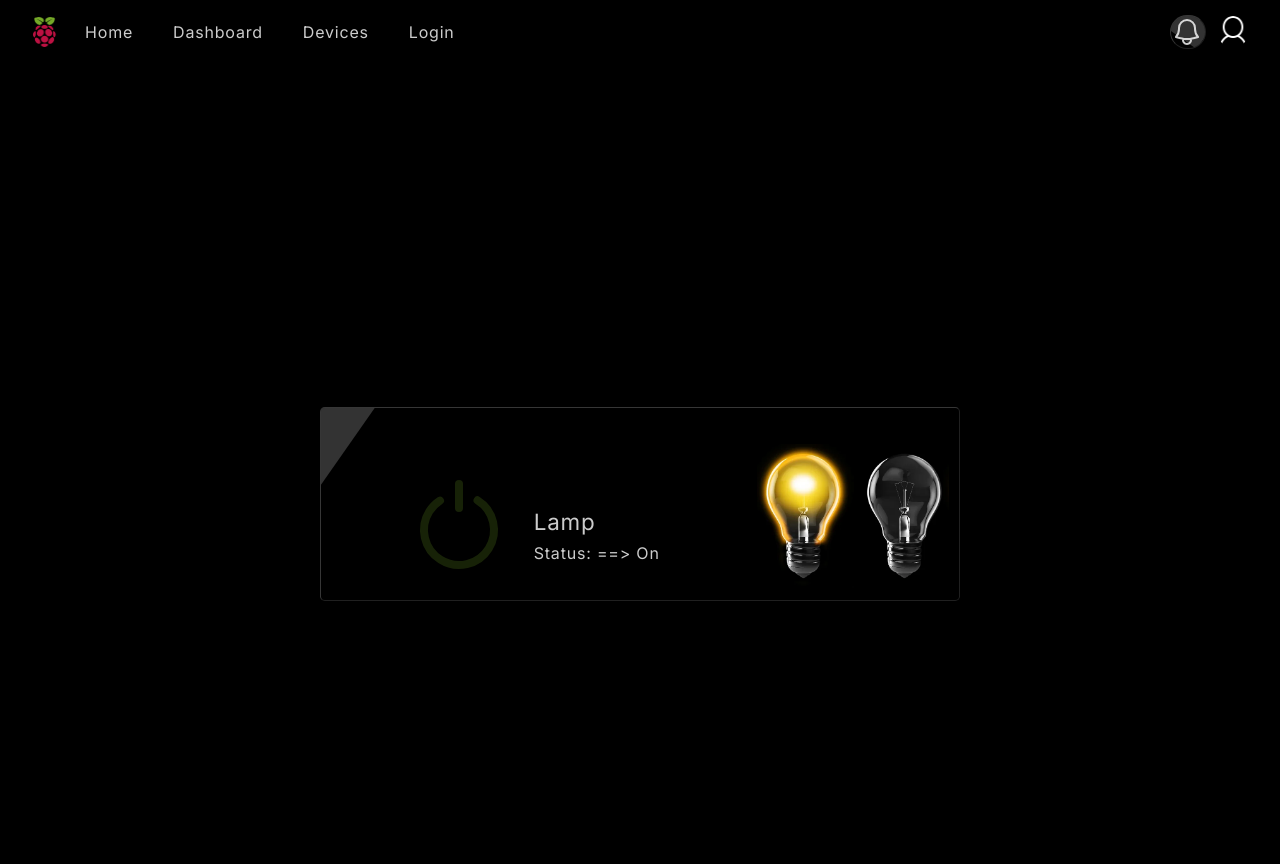
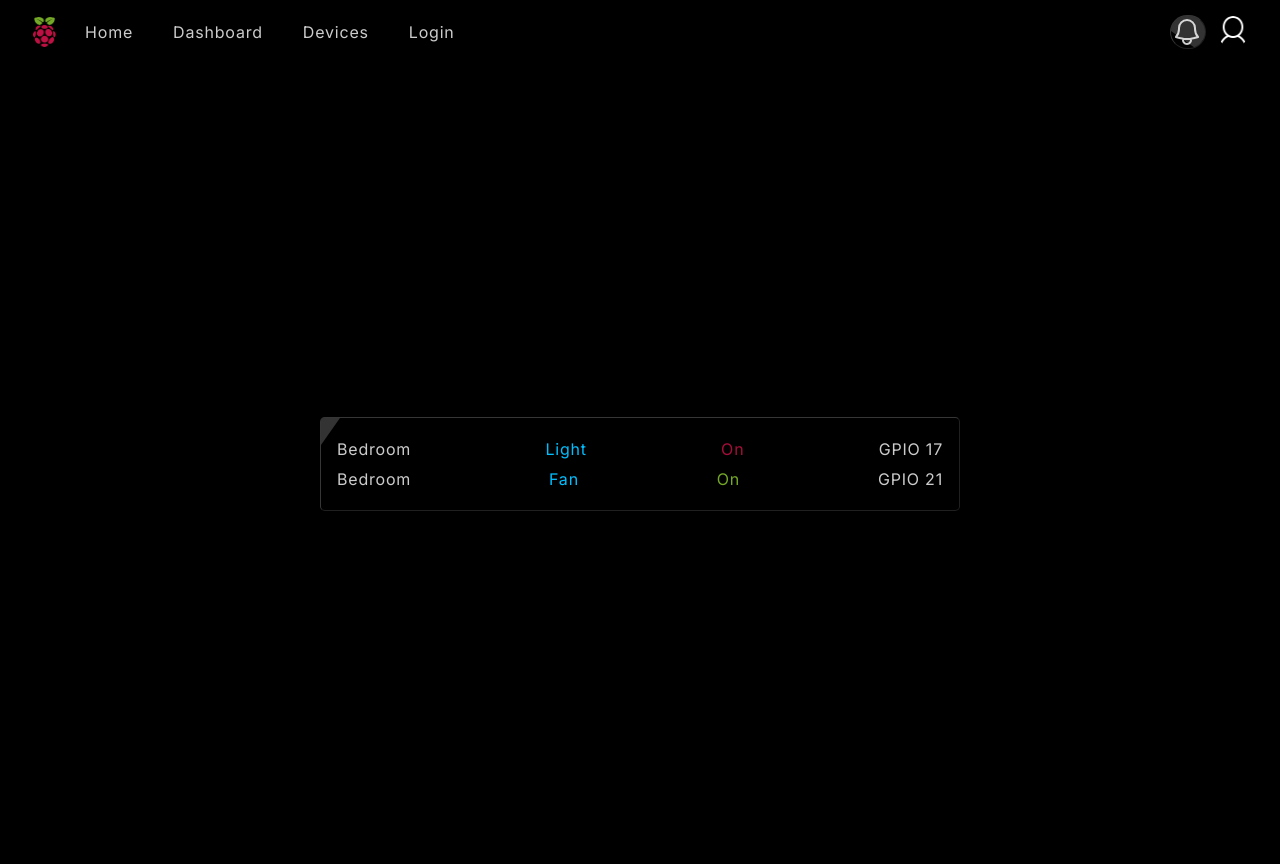
Before and after one commit to jeredjohn/rpi-home, a Flask app: template src/templates/devices/index.html in a window 1280 px wide. Run offline with Flask 2, Linux system fonts and the light colour scheme; the template is opened without the code that fills it: most values are stand-ins (such as "Sample title", 1, 10 or a date in 2020); grey boxes marked "Sample" are stand-in pictures; parts of the project's set-up code (start-up, migrations or seed data) failed here and were passed over; some libraries are stand-ins or nearby versions.

Commit message:
First working draft

```diff
--- a/requirements.txt
+++ b/requirements.txt
@@ -13,6 +13,7 @@ exceptiongroup==1.2.2
 executing==2.0.1
 Flask==2.2.2
 Flask-Bcrypt==1.0.1
+Flask-Cors==4.0.1
 Flask-Login==0.6.2
 Flask-Migrate==3.1.0
 Flask-SQLAlchemy==2.5.1
--- a/src/__init__.py
+++ b/src/__init__.py
@@ -4,9 +4,11 @@ from flask_bcrypt import Bcrypt
 from flask_login import LoginManager
 from flask_migrate import Migrate
 from flask_sqlalchemy import SQLAlchemy
+from flask_cors import CORS
 
 app = Flask(__name__)
 app.config.from_object(config("APP_SETTINGS"))
+CORS(app)
 
 login_manager = LoginManager()
 login_manager.init_app(app)
--- a/src/static/js/index.js
+++ b/src/static/js/index.js
@@ -112,34 +112,54 @@ function wobblEm(item) {
 	});
 }
 
+
 // Power button
-let bulbOn = document.getElementById('bulb-on');
+/*
+let powerBtn = document.getElementById('power');
+let deviceStatus = document.querySelector('.status');
+
+if (powerBtn != null) {
+	powerBtn.addEventListener('change', () => {
+		powerBtn.checked == true ? turnOn() : turnOff();
+		function turnOn() {
+			console.log("button turned on");
+			window.location.href = "http://192.168.0.5:5000/devices/lamp/on";
+		}
+		function turnOff() {
+			console.log("button turned off");
+			window.location.href = "http://192.168.0.5:5000/devices/lamp/off";
+		}
+	});
+}
+if (document.URL.includes("/off")) {
+	deviceStatus.innerHtml = "Off";
+	deviceStatus.style.color = "#A50E39";
+	powerBtn.checked = false;
+}
+
+if (document.URL.includes("/on")) {
+	deviceStatus.innerHtml = "On";
+	deviceStatus.style.color = "#74A827";
+	powerBtn.checked = true;
+}
+*/
+
+/* let bulbOn = document.getElementById('ubulb-on');
 let bulbOff = document.getElementById('bulb-off');
-let powerBtn = document.getElementById('power');
 
-if (document.URL == 'http://192.168.0.4:5000/devices/lamp/off') {
+if (document.URL == 'http://192.168.0.5:5000/devices/lamp/off') {
 	powerOff();
 }
-if (document.URL == 'http://192.168.0.4:5000/devices/lamp/on') {
+if (document.URL == 'http://192.168.0.5:5000/devices/lamp/on') {
 	powerOn();
 }
-if (document.URL == 'http://192.168.0.4:5000/devices') {
-	if (document.getElementById('status').innerText == "On") {
+if (document.URL == 'http://192.168.0.5:5000/devices') {
+	if (document.querySelector('.status').innerText == "On") {
 		powerOn();
 	}	else {
 		powerOff();
 	}
 }
-
-powerBtn.addEventListener('change', () => {
-	powerBtn.checked == true ? turnOn() : turnOff();
-	function turnOn() {
-		window.location.href = "http://192.168.0.4:5000/devices/lamp/on"
-	}
-	function turnOff() {
-		window.location.href = "http://192.168.0.4:5000/devices/lamp/off"
-	}
-});
 
 function powerOn() {
 	powerBtn.checked = true;
@@ -153,3 +173,4 @@ function powerOff() {
 	bulbOn.style.display = 'none';
 	bulbOff.style.display = 'block';
 }
+*/
--- a/src/static/styles.css
+++ b/src/static/styles.css
@@ -14,13 +14,28 @@
     --text: #ccc;
     --text-lt: #fff;
     --bg-op-30: hsla(0, 0%, 80%, 30%);
-
+	--link: #00bfff;
     --rpi-green: #74A827;
     --rpi-red: #A50E39;
-    // Animations
     --cx: 18.75%;
     --cy: 58%;
     --r: 9;
+}
+
+.link {
+	color: var(--link);
+}
+
+.red {
+	color: var(--rpi-green);
+}
+
+.green {
+	color: var(--rpi-red);
+}
+
+.blue {
+	color: blue;
 }
 
 .error {
@@ -30,15 +45,17 @@
 }
 
 .jumbotron {
-  // should be relative path of the entry scss file
   background-image: url("../../vendors/images/sample.jpg");
   background-size: cover;
+}
+
+.center {
+	text-align: center;
 }
 
 html {
   width: 100%;
   height: 100%;
-  overflow: hidden;
   display: flex;
   justify-content: center;
 }
@@ -51,6 +68,51 @@ body {
   position: relative;
   color: var(--text);
   background: #000;
+}
+
+.flex-row-cen {
+	display: flex;
+	width: 100%;
+	justify-content: center;
+}
+
+.device-card {
+	display: none;
+}
+
+div.device-deck {
+	display: flex;
+	flex-direction: column;
+	width: 50%;
+	padding: 1rem;
+	border-radius: .3rem;
+}
+
+div.device-selection {
+	width: 100%;
+	display: flex;
+	justify-content: space-between;
+}
+
+div.devices {
+	margin-top: 3rem;
+}
+
+div.devices h2 {
+	font-size: 1.8rem;
+	margin-bottom: 1rem;
+}
+
+div.device_list {
+	width: 30rem;
+	padding: 1rem;
+	border-radius: .3rem;
+}
+
+div.device-info {
+	display: flex;
+	justify-content: space-between;
+	margin: .5rem;
 }
 
 main.devices {
@@ -99,7 +161,6 @@ div.home-logo {
 div.home-logo > img {
     position: absolute;
     width: 34%;
-    height: calc(width * 33%);
     bottom: 0;
     left: 30%;
 }
@@ -669,7 +730,8 @@ div.full-block {
 }
 
 @media all and (max-width: 1000px) {
-	div.btnfos {
+	div.btnfos,
+	div.device-deck {
 		width: 80%;
 	}
 }
--- a/src/templates/_base.html
+++ b/src/templates/_base.html
@@ -4,6 +4,7 @@
 		<meta charset="utf-8">
 		<meta name="viewport" content="width=device-width, initial-scale=1">
 		<title>Smart RPI</title>
+		<link rel="icon" type="image/x-icon" href="{{ url_for('static', filename='favicon/favicon.ico') }}">
 		<link href="https://fonts.googleapis.com/css2?family=Inter:wght@100..900&display=swap" rel="stylesheet">
 		<link rel="stylesheet" href="{{ url_for('static', filename='styles.css') }}">
 		<script src="https://cdn.tailwindcss.com"></script>
--- a/src/templates/devices/index.html
+++ b/src/templates/devices/index.html
@@ -1,8 +1,35 @@
 {% extends '_base.html' %}
 {% block content %}
+
 		<main class="devices">
 
-			<div class="mt-20 btnfos btnfos-4 animated weeble drop">
+			<div class="device-deck btnfos btnfos-4 animated drop">
+					<div class="device-selection">
+						<span>Bedroom</span>
+						{% if lamp_status == 'On' %}
+							<a class="link" href="http://192.168.0.5:5000/devices/lamp/off">Light</a>
+							<span class='green'>{{ lamp_status }}</span>
+						{% else %}
+							<a class="link" href="http://192.168.0.5:5000/devices/lamp/on">Light</a>
+							<span class='red'>{{ lamp_status }}</span>
+						{% endif %}
+						<span>GPIO 17</span>
+					</div>
+					<div class="device-selection">
+						<span>Bedroom</span>
+						{% if fan_status == 'On' %}
+							<a class="link" href="http://192.168.0.5:5000/devices/fan/off">Fan</a>
+							<span class="red">{{ fan_status }}</span>
+						{% else %}
+							<a class="link" href="http://192.168.0.5:5000/devices/fan/on">Fan</a>
+							<span class="green">{{ fan_status }}</span>
+						{% endif %}
+						<span>GPIO 21</span>
+					</div>
+			</div>
+
+
+			<div class="mt-20 btnfos btnfos-4 animated weeble drop device-card">
 			<div class="card">
 				<div class="switch">
 					<div class="power-switch">
@@ -26,26 +53,16 @@
 						<symbol xmlns="http://www.w3.org/2000/svg" viewBox="0 0 150 150" id="circle">
 							<circle cx="75" cy="80" r="35"/>
 						</symbol>
+
 					</svg>
 				</div>
-				<div class="meta">
-					<h2>Lamp</h2>
-					<p id="led-red">
-					Status: ==>
-					<span id="status">
-						{% if lamp == 0 %}
-							Off
-						{% else %}
-							On
-						{% endif %}
-					</span>
-					</p>
+
+				<div id="light" class="meta">
+					<h2 id="current-device">Light</h2>
 				</div>
 				<div class="bulbs">
-					<img id="bulb-on" src="{{ url_for('static', filename='vendors/images/bulb-on.webp') }}" alt="Bulb On"/>
-					<img id="bulb-off" src="{{ url_for('static', filename='vendors/images/bulb-off.webp') }}" alt="Bulb Off"/>
+					<img id="bulb-on" src="{{ img_src }}" alt="Bulb On"/>
 				</div>
-			</div>
 		</div>
 	</main>
 {% endblock content %}
```
Also changed, not shown: src/devices/views.py (+58 -29 lines), src/db.sqlite, src/static/favicon/favicon.ico (added), src/static/vendors/images/lamp-off.webp (renamed from src/static/vendors/images/bulb-off.webp), src/static/vendors/images/lamp-on.webp (renamed from src/static/vendors/images/bulb-on.webp), 2 other files.
